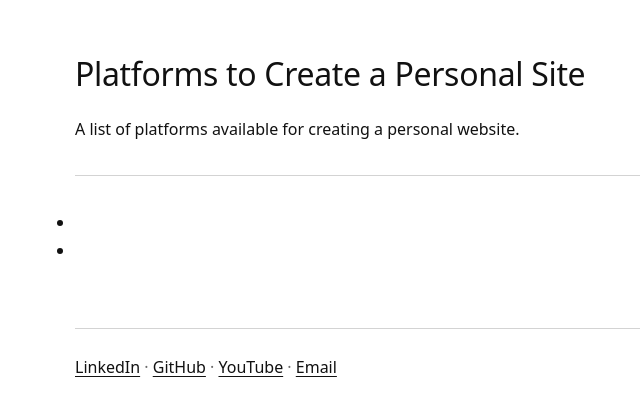
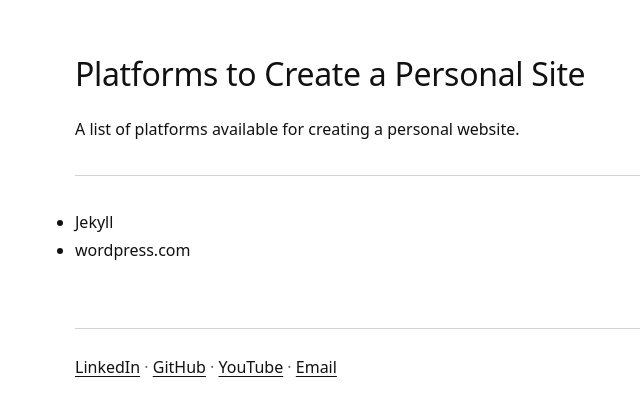
Before and after one commit to fyikamran/fyikamran.github.io, a Jekyll site: the page built from personal-site-platforms.html, in a window 1280 px wide. Shown: the top 416 px of the page, without its empty margins (221-861 px from the left). Built offline with Jekyll 4.4.1, drawn with Linux system fonts in a browser that asks for light colours.

Commit message:
ammended the personal-site-platforms.html file for testing.

```diff
--- a/personal-site-platforms.html
+++ b/personal-site-platforms.html
@@ -13,6 +13,6 @@ schema_file: "schema-person.html"
 
 <ul>
 {% for item in site.data.personal_site_platforms %}
-  <li> {{ item.name }} </li>
+  <li> {{ item.Platform }} </li>
 {% endfor %}
 </ul>
```
